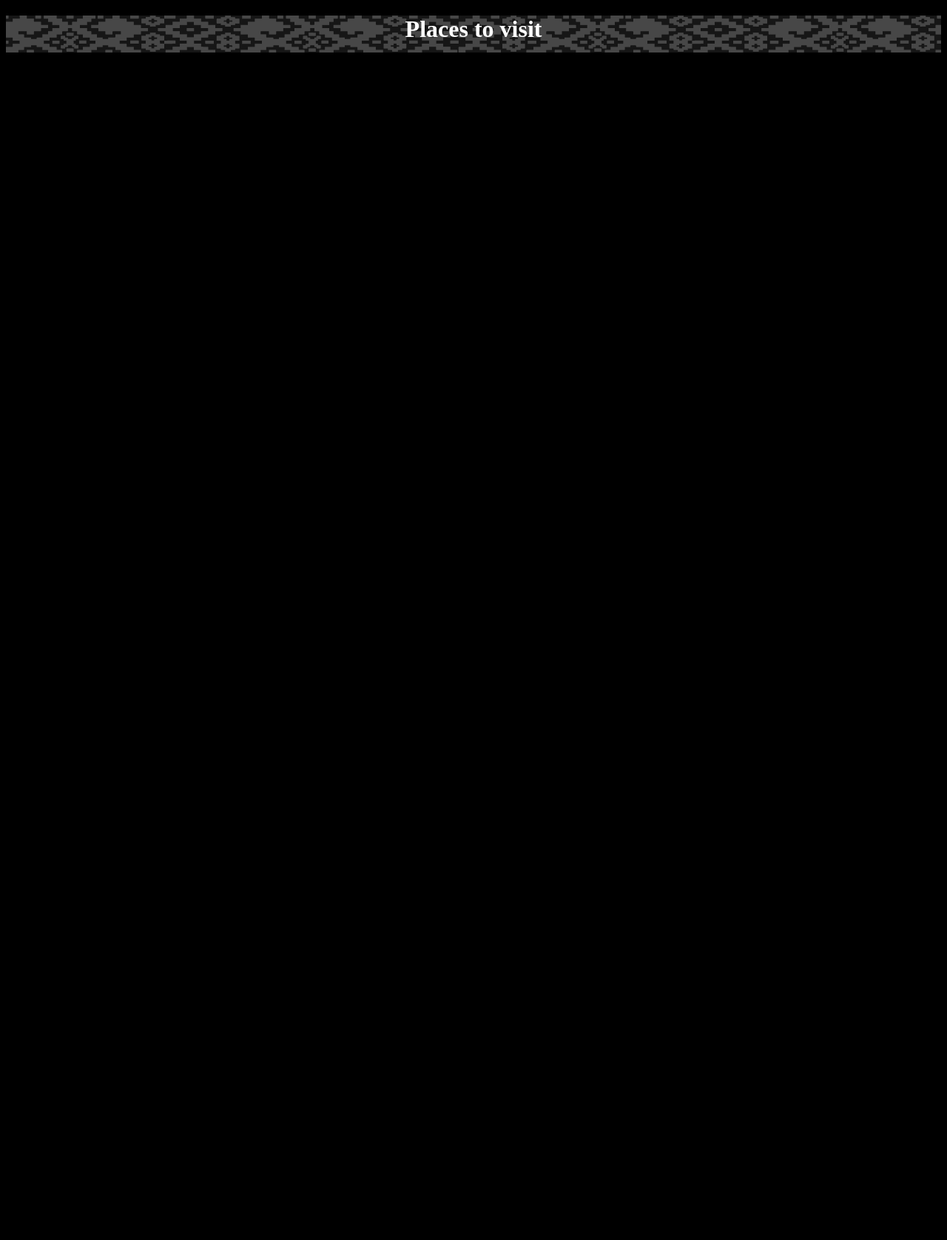
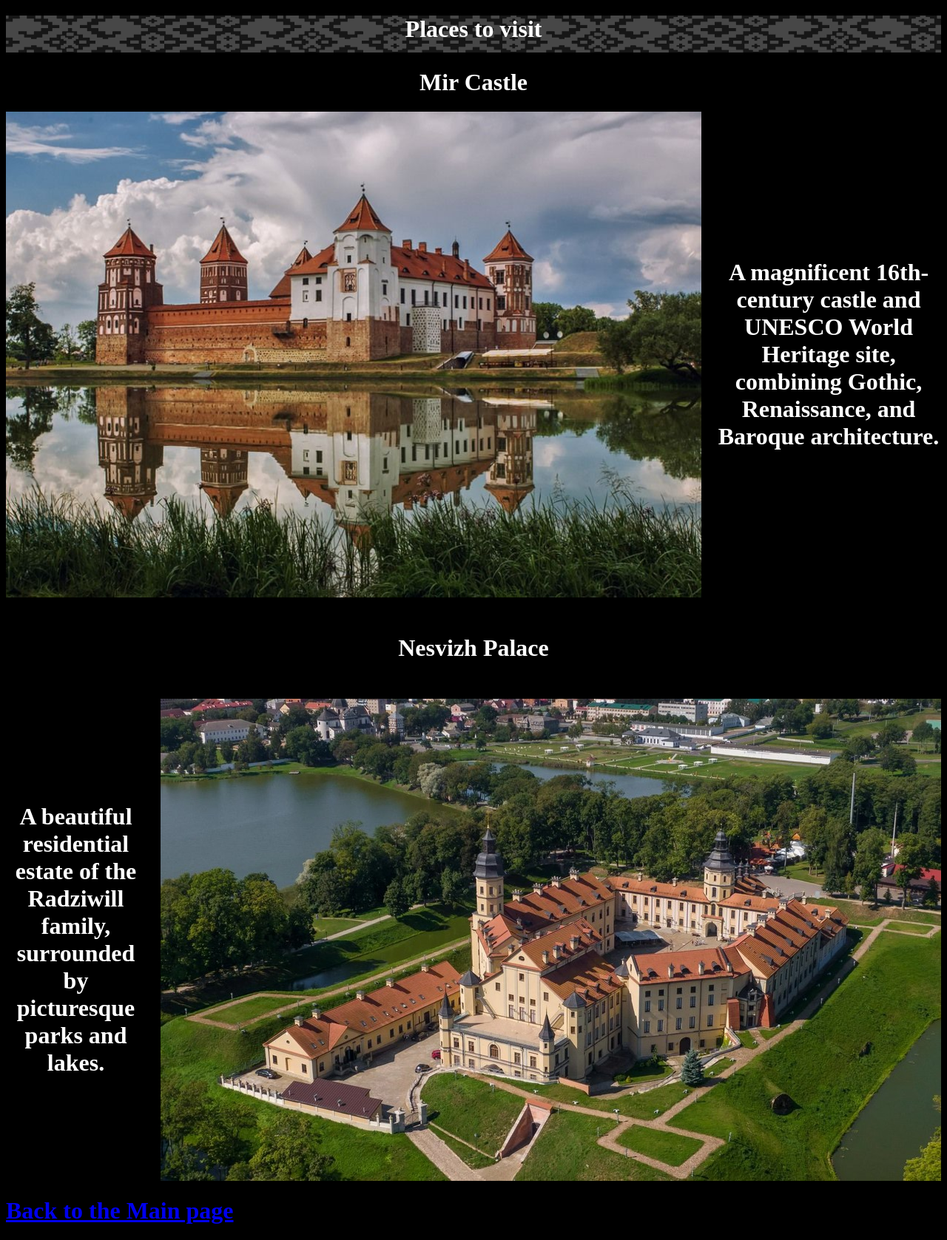
Before and after one commit to rimados/english_project, a plain HTML site: page places_to_visit.html in a window 1280 px wide. Shown: the whole page at 74% size. Before the commit the page ends 800 px from the top, so only its background shows below. Drawn offline with Linux system fonts and the light colour scheme.

Commit message:
Add files via upload

```diff
--- a/css/nature.css
+++ b/css/nature.css
@@ -1,6 +1,6 @@
 header{
     height: 50px;;
-    background-image:url(images/Screenshot\ 2026-09-26\ at\ 17-35-42\ .png);}
+    background-image:url(/images/belarus.png);}
 .Pushcha{
     display: flex;
     flex-direction: row;
--- a/css/places_to_visit.css
+++ b/css/places_to_visit.css
@@ -1,3 +1,12 @@
 header{
     height: 50px;;
-    background-image:url(images/Screenshot\ 2026-09-26\ at\ 17-35-42\ .png);}
+    background-image:url(/images/belarus.png);}
+.center{
+    color: white;
+    text-align: center;
+}
+.flex{
+    display: flex;
+    gap: 20px;
+    align-items: center;
+}
--- a/places_to_visit.html
+++ b/places_to_visit.html
@@ -3,12 +3,27 @@
 <head>
     <meta charset="UTF-8">
     <meta name="viewport" content="width=device-width, initial-scale=1.0">
-    <title>Document</title>
+    <title>Places to visit</title>
     <link rel="icon" href="images/image.png">
-    <header class="header"><h1 class="republic">Places to visit</h1></header>
-    <link rel="stylesheet" href="css/styles.css">
+    <header class="header"><h1 class="center">Places to visit</h1></header>
+    <link rel="stylesheet" href="css/places_to_visit.css">
 </head>
-<body>
+<body style="background-color: black;">
+    <div>
+        <h1 class="center"><b>Mir Castle</b></h1>
+        <div class="flex">
+            <img src="images/05.png" alt="" style="width: 140%;">
+            <h1 class="center" style="color: white;">A magnificent 16th-century castle and UNESCO World Heritage site, combining Gothic, Renaissance, and Baroque architecture.</h1>
 
+        </div>
+    </div>
+    <div>
+        <h1 class="center" style="margin-top: 50px; margin-bottom: 50px;">Nesvizh Palace</h1>
+        <div class="flex">
+            <h1 class="center">A beautiful residential estate of the Radziwill family, surrounded by picturesque parks and lakes.</h1>
+            <img src="images/Screenshot_2564.jpg" alt="" style="width: 150%;">
+        </div>
+    </div>
+    <h1><a href="index.html">Back to the Main page</a></h1>
 </body>
 </html>
```
Also changed, not shown: index.html (+1 -1 lines), css/styles.css (line endings or trailing spaces), images/05.png (added), images/Screenshot_2564.jpg (added).
